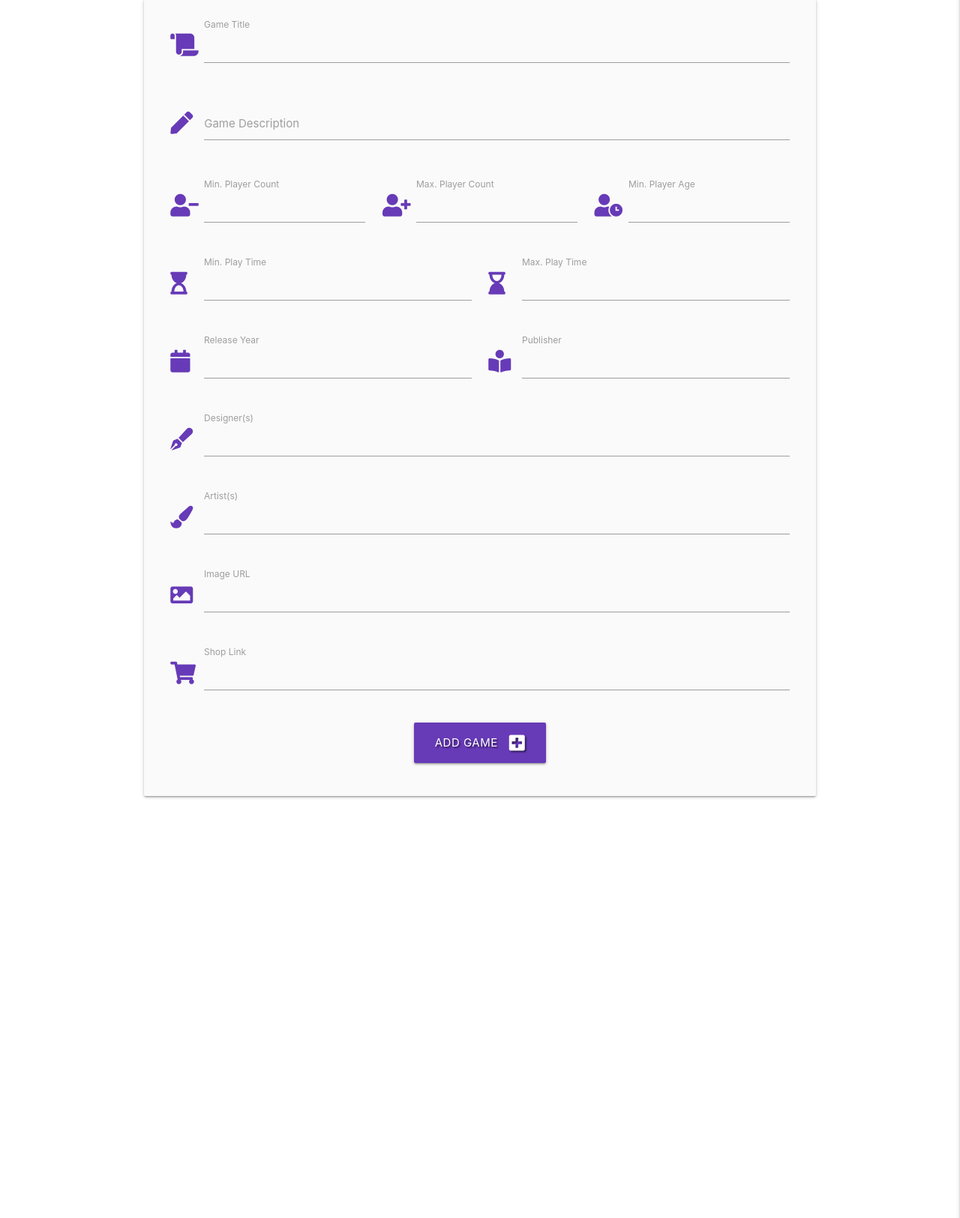
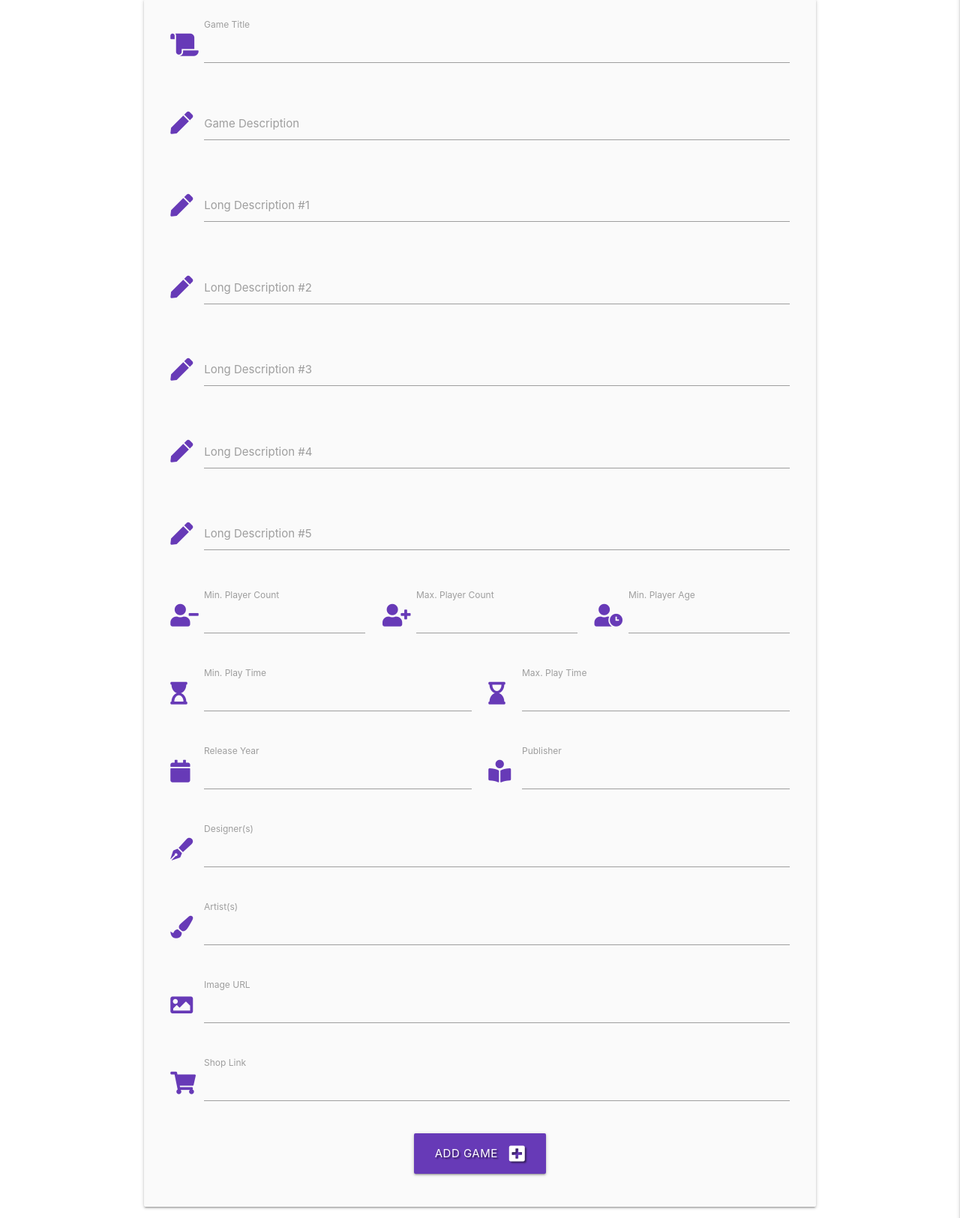
Before and after one commit to NickChapman1988/game-shelf, a Flask app: page /add_game in a window 1280 px wide. Shown: the part 160-1785 px from the top of the page at 75% size. Run offline with Flask 2, Linux system fonts and the light colour scheme; the visitor is signed in with stand-in values (Sample User, id 1); data that the repository does not hold is empty; some libraries are stand-ins or nearby versions.

Commit message:
Add long description to games

```diff
--- a/app.py
+++ b/app.py
@@ -192,6 +192,16 @@ def add_game():
                 game = {
                     "game_title": request.form.get("game_title"),
                     "game_description": request.form.get("game_description"),
+                    "description_para_1": request.form.get(
+                        "description_para_1"),
+                    "description_para_2": request.form.get(
+                        "description_para_2"),
+                    "description_para_3": request.form.get(
+                        "description_para_3"),
+                    "description_para_4": request.form.get(
+                        "description_para_4"),
+                    "description_para_5": request.form.get(
+                        "description_para_5"),
                     "min_player_count": request.form.get("min_player_count"),
                     "max_player_count": request.form.get("max_player_count"),
                     "min_play_time": request.form.get("min_play_time"),
@@ -223,6 +233,11 @@ def edit_game(game_id):
         submit = {
                 "game_title": request.form.get("game_title"),
                 "game_description": request.form.get("game_description"),
+                "description_para_1": request.form.get("description_para_1"),
+                "description_para_2": request.form.get("description_para_2"),
+                "description_para_3": request.form.get("description_para_3"),
+                "description_para_4": request.form.get("description_para_4"),
+                "description_para_5": request.form.get("description_para_5"),
                 "min_player_count": request.form.get("min_player_count"),
                 "max_player_count": request.form.get("max_player_count"),
                 "min_play_time": request.form.get("min_play_time"),
--- a/templates/add_game.html
+++ b/templates/add_game.html
@@ -21,6 +21,42 @@
                     <i class="fas fa-pen prefix deep-purple-text"></i>
                     <textarea id="game_description" name="game_description" class="materialize-textarea validate" required></textarea>
                     <label for="game_description" class="active">Game Description</label>
+                </div>
+            </div>
+            <!-- Long Description Paragraphs -->
+            <div class="row">
+                <div class="input-field col s12">
+                    <i class="fas fa-pen prefix deep-purple-text"></i>
+                    <textarea id="description_para_1" name="description_para_1" class="materialize-textarea validate"></textarea>
+                    <label for="description_para_1" class="active">Long Description #1</label>
+                </div>
+            </div>
+            <div class="row">
+                <div class="input-field col s12">
+                    <i class="fas fa-pen prefix deep-purple-text"></i>
+                    <textarea id="description_para_2" name="description_para_2" class="materialize-textarea validate"></textarea>
+                    <label for="description_para_2" class="active">Long Description #2</label>
+                </div>
+            </div>
+            <div class="row">
+                <div class="input-field col s12">
+                    <i class="fas fa-pen prefix deep-purple-text"></i>
+                    <textarea id="description_para_3" name="description_para_3" class="materialize-textarea validate"></textarea>
+                    <label for="description_para_3" class="active">Long Description #3</label>
+                </div>
+            </div>
+            <div class="row">
+                <div class="input-field col s12">
+                    <i class="fas fa-pen prefix deep-purple-text"></i>
+                    <textarea id="description_para_4" name="description_para_4" class="materialize-textarea validate"></textarea>
+                    <label for="description_para_4" class="active">Long Description #4</label>
+                </div>
+            </div>
+            <div class="row">
+                <div class="input-field col s12">
+                    <i class="fas fa-pen prefix deep-purple-text"></i>
+                    <textarea id="description_para_5" name="description_para_5" class="materialize-textarea validate"></textarea>
+                    <label for="description_para_5" class="active">Long Description #5</label>
                 </div>
             </div>
             <!-- Player Counts -->
```
Also changed, not shown: templates/edit_game.html (+36 -0 lines), templates/view_game.html (+7 -2 lines).
